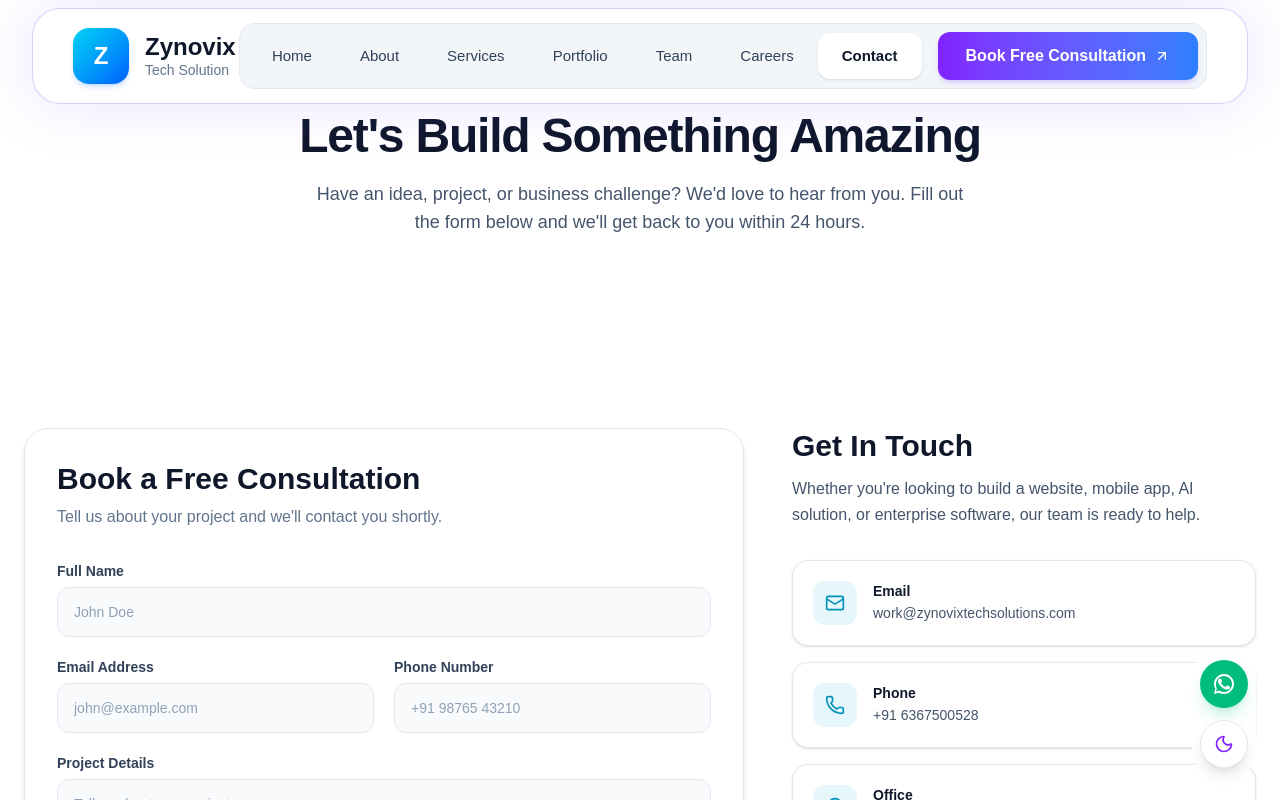
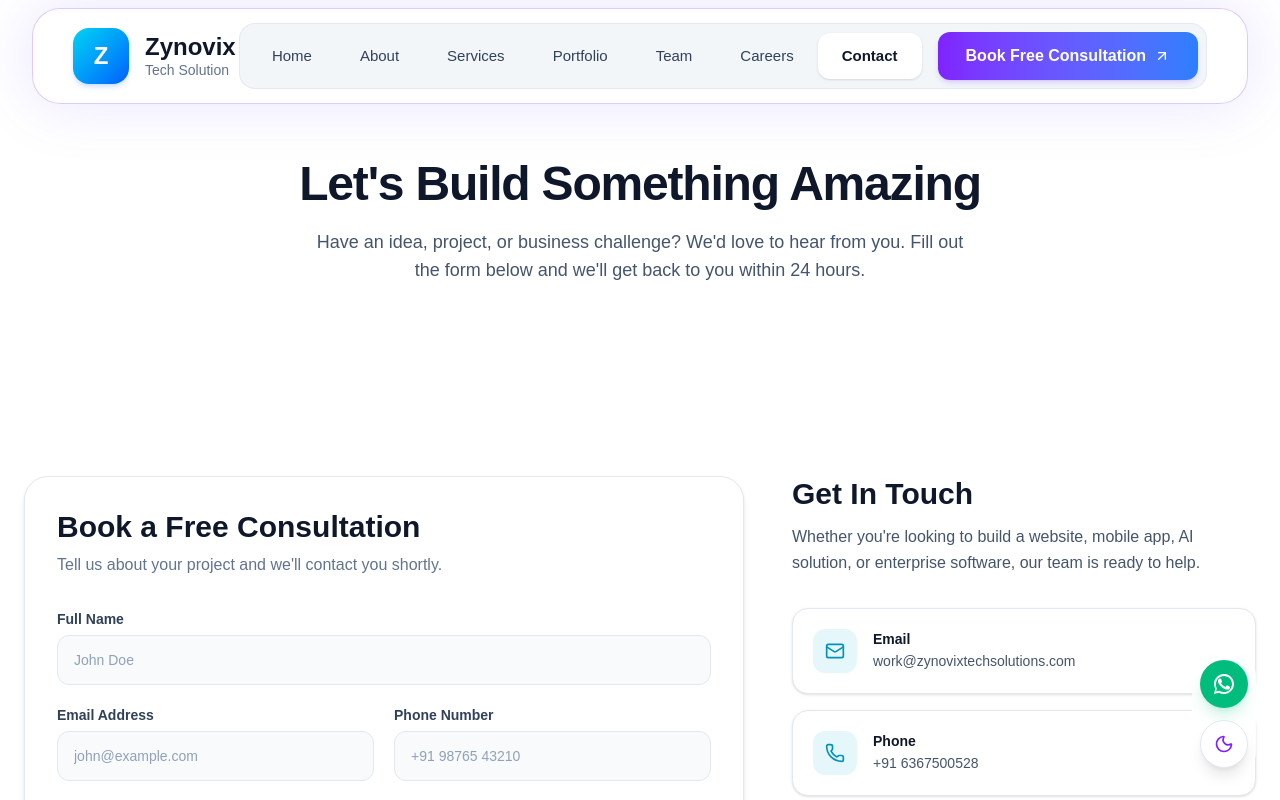
Before and after one commit to ritik733/zynovixtechsolution, a Next.js app: page /contact in a window 1280 px wide. Shown: the top 800 px of the page. Built offline with nearby package versions, Linux system fonts and the light colour scheme.

Commit message:
style: add proper top padding to contact page hero

```diff
--- a/app/contact/page.tsx
+++ b/app/contact/page.tsx
@@ -11,7 +11,7 @@ export default function ContactPage() {
   return (
     <main className="bg-white text-slate-900 dark:bg-slate-950 dark:text-white">
       {/* Hero */}
-      <section className="bg-white py-20 text-slate-900 dark:bg-slate-950 dark:text-white md:py-28">
+      <section className="bg-white pt-32 pb-20 text-slate-900 dark:bg-slate-950 dark:text-white md:pt-40 md:pb-28">
         <div className="mx-auto max-w-4xl px-6 text-center">
           <h1 className="text-4xl font-bold tracking-tight text-slate-900 dark:text-white md:text-5xl">
             Let's Build Something Amazing
```
